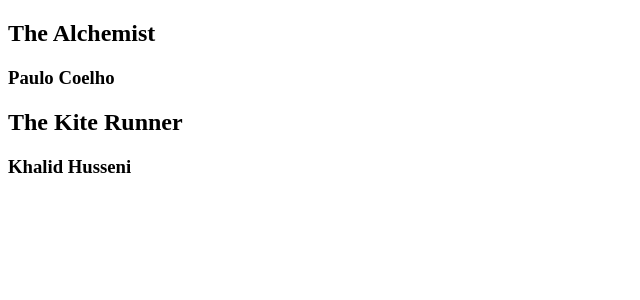
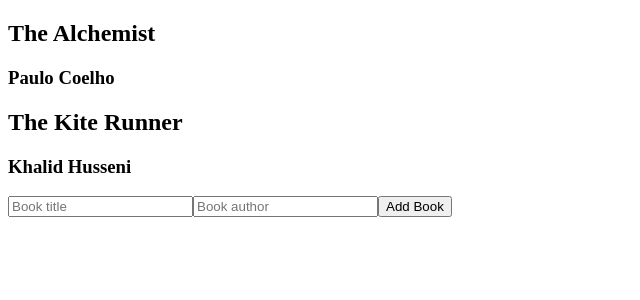
Before and after one commit to aimalamiri/Bookstore-With-React, a React (Create React App) app: page / in a window 1280 px wide. Shown: the top 300 px of the page, without its empty margins (0-640 px from the left). Built offline with nearby package versions, Linux system fonts and the light colour scheme.

Commit message:
Create the AddBooksForm component

```diff
--- /dev/null
+++ b/src/components/AddBookForm.js
@@ -0,0 +1,9 @@
+const AddBookForm = () => (
+  <form>
+    <input type="text" placeholder="Book title" />
+    <input type="text" placeholder="Book author" />
+    <button type="submit">Add Book</button>
+  </form>
+);
+
+export default AddBookForm;
--- a/src/components/Books.js
+++ b/src/components/Books.js
@@ -1,9 +1,12 @@
 import Book from './Book';
+import AddBookForm from './AddBookForm';
 
 const Books = () => (
   <div>
     <Book title="The Alchemist" author="Paulo Coelho" />
     <Book title="The Kite Runner" author="Khalid Husseni" />
+
+    <AddBookForm />
   </div>
 );
 
```
